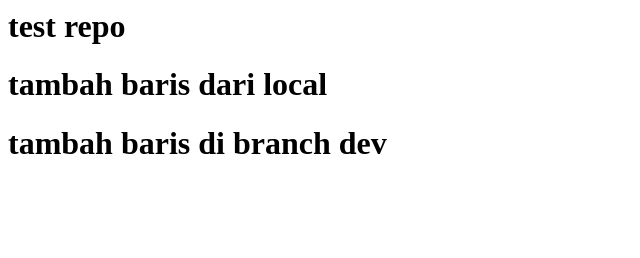
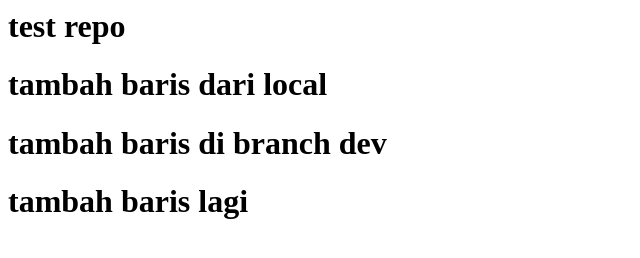
Before and after one commit to tbapake/training-devops, a plain HTML site: page index.html in a window 1280 px wide. Shown: the whole page, without its empty margins (0-640 px from the left). Drawn offline with Linux system fonts and the light colour scheme.

Commit message:
tambah baris lagi

```diff
--- a/index.html
+++ b/index.html
@@ -1,3 +1,5 @@
 <h1> test repo <h1>
 <h1> tambah baris dari local<h1>
 <h1> tambah baris di branch dev </h1>
+
+<h1> tambah baris lagi </h1>
```
